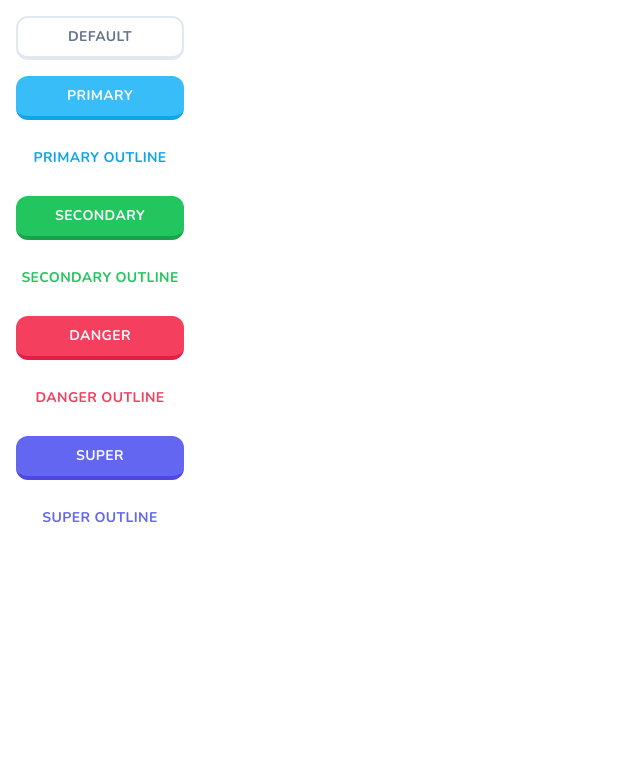
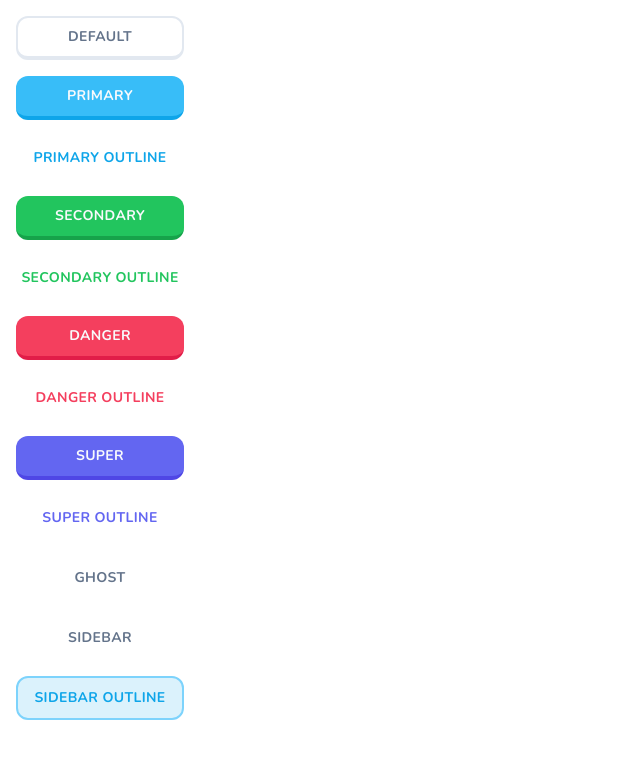
Before and after one commit to Griego86/language-app, a Next.js app: page /buttons in a window 1280 px wide. Shown: the top 758 px of the page, without its empty margins (0-640 px from the left). Built offline with nearby package versions, Linux system fonts and the light colour scheme.

Commit message:
Added sidebar buttons

```diff
--- a/app/buttons/page.tsx
+++ b/app/buttons/page.tsx
@@ -30,6 +30,15 @@
       <Button variant="superOutline">
         Super Outline
       </Button>
+      <Button variant="ghost">
+        Ghost
+      </Button>
+      <Button variant="sidebar">
+        Sidebar
+      </Button>
+      <Button variant="sidebarOutline">
+        Sidebar Outline
+      </Button>
     </div>
   )
 }
--- a/components/ui/button.tsx
+++ b/components/ui/button.tsx
@@ -18,11 +18,13 @@
         dangerOutline: "bg-white text-rose-500 hover:bg-slate-100",
         super: "bg-indigo-500 text-primary-foreground hover:bg-indigo-500/90 border-indigo-600 border-b-4 active:border-b-0",
         superOutline: "bg-white text-indigo-500 hover:bg-slate-100",
+        ghost: "bg-transparent text-slate-500 border-transparent border-0 hover:bg-slate-100",
+        sidebar: "bg-transparent text-slate-500 border-2 border-transparent hover:bg-slate-100 transition-none",
+        sidebarOutline: "bg-sky-500/15 text-sky-500 border-sky-300 border-2 hover:bg-sky-500/20 transition-none",
         destructive:
           "bg-destructive text-destructive-foreground hover:bg-destructive/90",
         outline:
           "border border-input bg-background hover:bg-accent hover:text-accent-foreground",
-        ghost: "hover:bg-accent hover:text-accent-foreground",
         link: "text-primary underline-offset-4 hover:underline",
       },
       size: {
```
